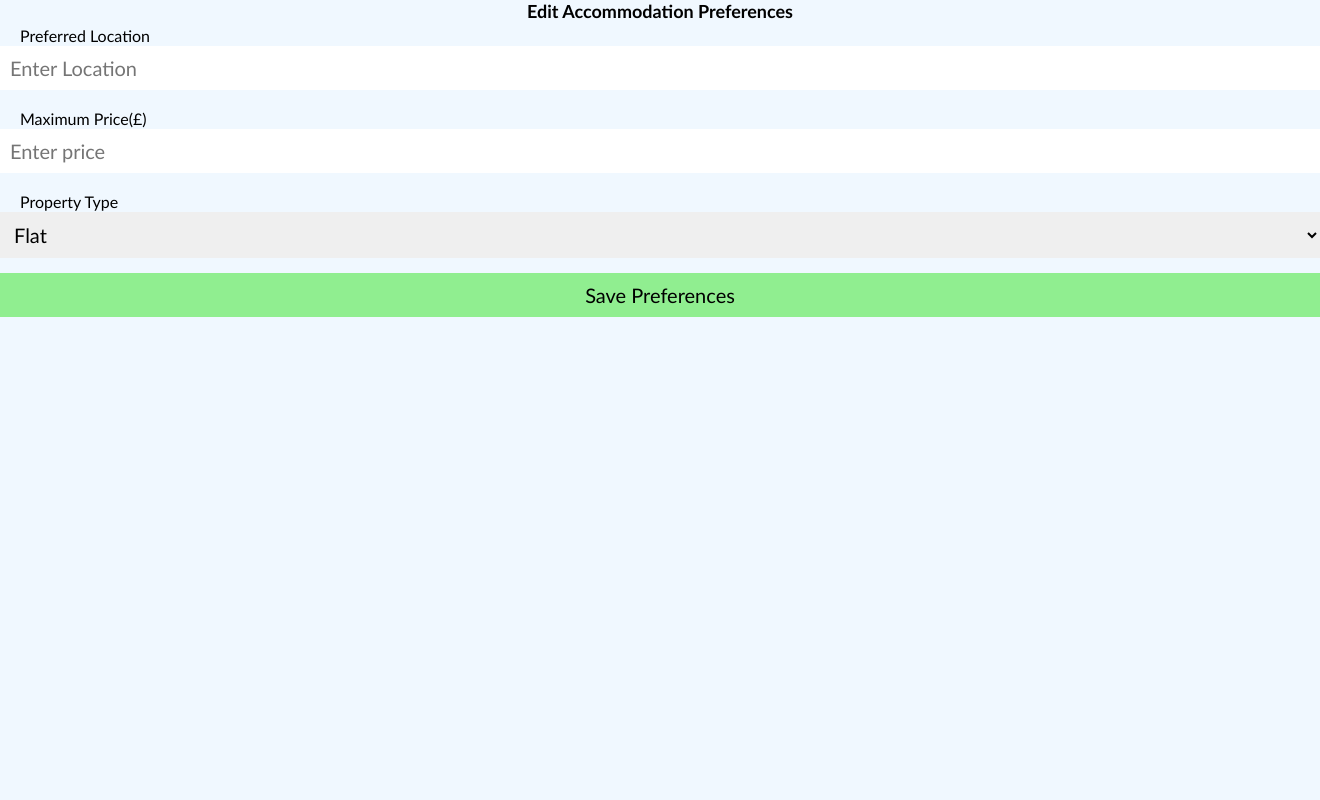
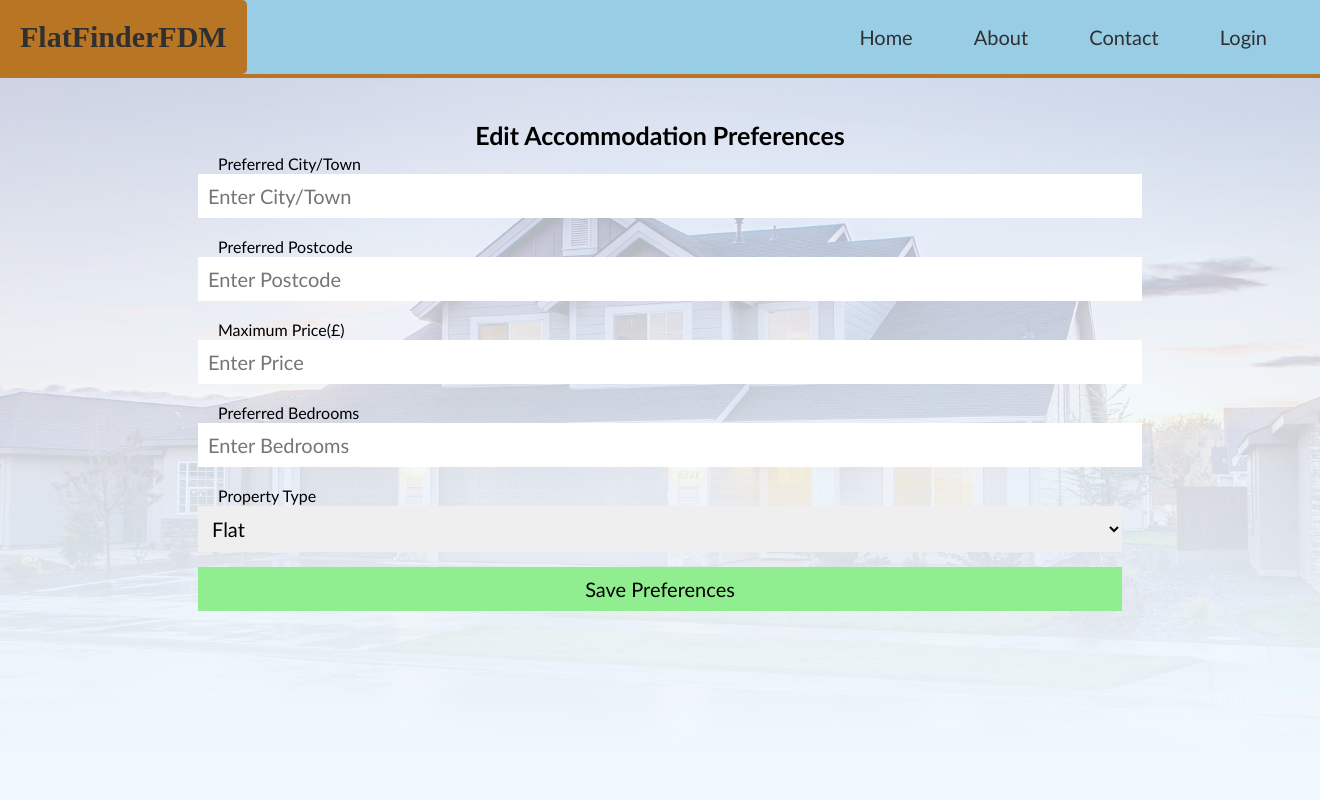
Before and after one commit to dawid-paluch/FDMFlatFinder, a PHP site: page /editPreferences.html in a window 1320 px wide; the page is wider, and only the part inside the window is pictured. Run offline with PHP 8.4, Linux system fonts and the light colour scheme.

Commit message:
changes to editPreferences

```diff
--- a/css/editPreferences.css
+++ b/css/editPreferences.css
@@ -1,14 +1,97 @@
+:root {
+    --dark-color: #303030;
+    --light-color: #a8a8a8;
+    --primary-color: #98cde5;
+    --accent-color: rgb(184, 117, 36);
+    --dark-accent-color: #2e3d72;
+}
+
 body{
     background-color: #f0f8ff;
     font-family: Arial, Helvetica, sans-serif;
+}
 
+#background-image {
+    width: 100%;
+    height: 100%;
+    position: absolute;
+    opacity: 0.3;
+    top: 0;
+    left: 0;
+    right: 0;
+    bottom: 0;
+    z-index: -1;
+    --mask: linear-gradient(to bottom,
+      rgba(0,0,0, 1) 0,   rgba(0,0,0, 1) 15%,
+      rgba(0,0,0, 0) 95%, rgba(0,0,0, 0) 0%)
+      100% 50% / 100% 100% repeat-x;
+    mask: var(--mask)
 }
+
+header{
+    background-color: var(--primary-color);
+    display: inline-block;
+    width: 100%;
+    border-bottom: var(--accent-color) 4px solid;
+    position: fixed;
+    top: 0;
+}
+
+#logo {
+    background-color: var(--accent-color);
+    float: left;
+    padding: 20px;
+    font-weight: bold;
+    border-top-right-radius: 5px;
+    border-bottom-right-radius: 5px;
+}
+
+#logo a{
+    font-family: 'Times New Roman', Times, serif;
+    font-size: 30px;
+    text-decoration: none;
+    color: var(--dark-color);
+}
+
+#nav{
+    float: right;
+    padding: 25px;
+    background-color: var(--primary-color);
+}
+
+#nav a {
+    margin: 0 10px;
+    text-decoration: none;
+    color: var(--dark-color);
+    border: var(--primary-color) 3px solid;
+    border-radius: 10px;
+    padding: 10px 15px;
+}
+
+#nav a:hover {
+    color: black;
+    border-color: var(--dark-accent-color);
+}
+
+#nav a:active {
+    color: var(--light-color);
+    border-style: outset;
+}
+
+.main{
+    position: fixed;
+    top: 15%;
+    left: 50%;
+    transform: translateX(-50%);
+    width: 70%;
+}
+
 h1{
     color: black;
     text-align: center;
     margin-bottom: 15px;
     margin: 0%;
-    font-size: large;
+    font-size: 25px;
 }
 .form-group{
     margin-bottom: 15px;
--- a/editPreferences.html
+++ b/editPreferences.html
@@ -9,16 +9,43 @@
 </head>
 
 <body>
+    <header>
+        <div id="header">
+        <div id="logo">
+            <a href="mainpage.html">FlatFinderFDM</a>
+        </div>
+
+        <div id="nav">
+            <nav>
+                <a href="mainpage.html">Home</a>
+                <a href="about.html">About</a>
+                <a href="contact.html">Contact</a>
+                <a href="loginConsultant.html">Login</a>
+            </nav>
+        </div>
+        </div>
+    </header>
+
+
+    <img id="background-image"src="images/homepage-stock-photo.jpg" alt="property photo" />
     <div class="main">
         <h1>Edit Accommodation Preferences</h1>
         <form action="save_preferences.php" method="POST">
             <div class="form-group">
-                <label for="location">Preferred Location</label>
-                <input type="text" id="location" name="location" placeholder="Enter Location">
+                <label for="location">Preferred City/Town</label>
+                <input type="text" id="location" name="location" placeholder="Enter City/Town">
+            </div>
+            <div class="form-group">
+                <label for="postcode">Preferred Postcode</label>
+                <input type="text" id="postcode" name="postcode" placeholder="Enter Postcode">
             </div>
             <div class="form-group">
                 <label for="maxPrice">Maximum Price(£)</label>
-                <input type="number" id="maxPrice" name="maxPrice" placeholder="Enter price">
+                <input type="number" id="maxPrice" name="maxPrice" placeholder="Enter Price">
+            </div>
+            <div class="form-group">
+                <label for="bedrooms">Preferred Bedrooms</label>
+                <input type="number" id="bedrooms" name="bedrooms" placeholder="Enter Bedrooms" min="1">
             </div>
             <div class="form-group">
                 <label for="propertyType">Property Type</label>
--- a/save_preferences.php
+++ b/save_preferences.php
@@ -2,7 +2,7 @@
 session_start();
 
 //database connection
-include "connection_preferences.php";
+include "connection.php";
 
 //checks the user is logged in
 if(!isset($_SESSION['user_id'])){
```
Also changed, not shown: connection_preferences.php (deleted, +0 -13 lines).
